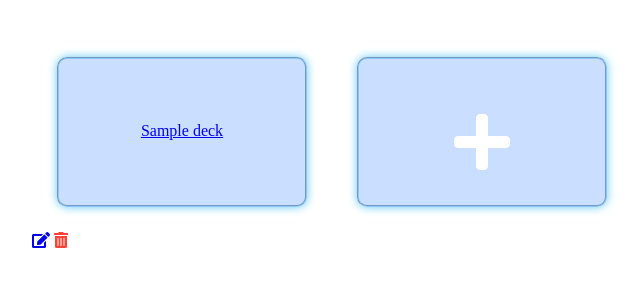
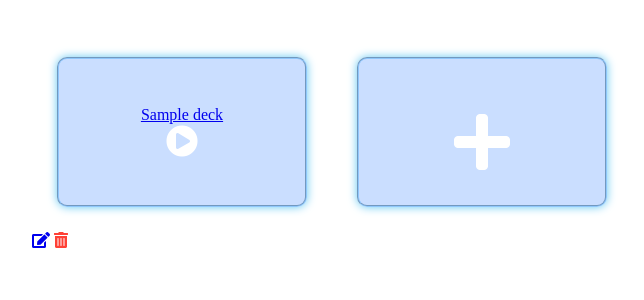
Before and after one commit to Momentum-Team-10/django-duplex-team-ravenclaw, a Django app: page / in a window 1280 px wide. Shown: the part 80-380 px from the top of the page, without its empty margins (0-644 px from the left). Run offline with Django 3.2, Linux system fonts and the light colour scheme; a user stored in the database is signed in; tables that the repository leaves empty hold one stand-in row (values such as "Sample post").

Commit message:
added play button to deck

```diff
--- a/templates/flashcards/home.html
+++ b/templates/flashcards/home.html
@@ -6,7 +6,7 @@
 <div class="maincontainer">
   {% for deck in decks %}
   <div class="deck-container">
-    <a href="{% url 'play_deck' pk=deck.pk %}"><div class="deck">{{ deck.title }}</div></a>
+    <a href="{% url 'play_deck' pk=deck.pk %}"><div class="deck">{{ deck.title }}<br><i class="fas fa-play-circle" style="color: white; font-size: 2em;"></i></div></a>
     <div class="deck-controls">
       <a href="{% url 'view_cards' pk=deck.pk %}"><i class="fas fa-edit"></i></a>
       <a class="red" href="{% url 'delete_deck' pk=deck.pk %}"><i class="fas fa-trash-alt"></i></a>
```
